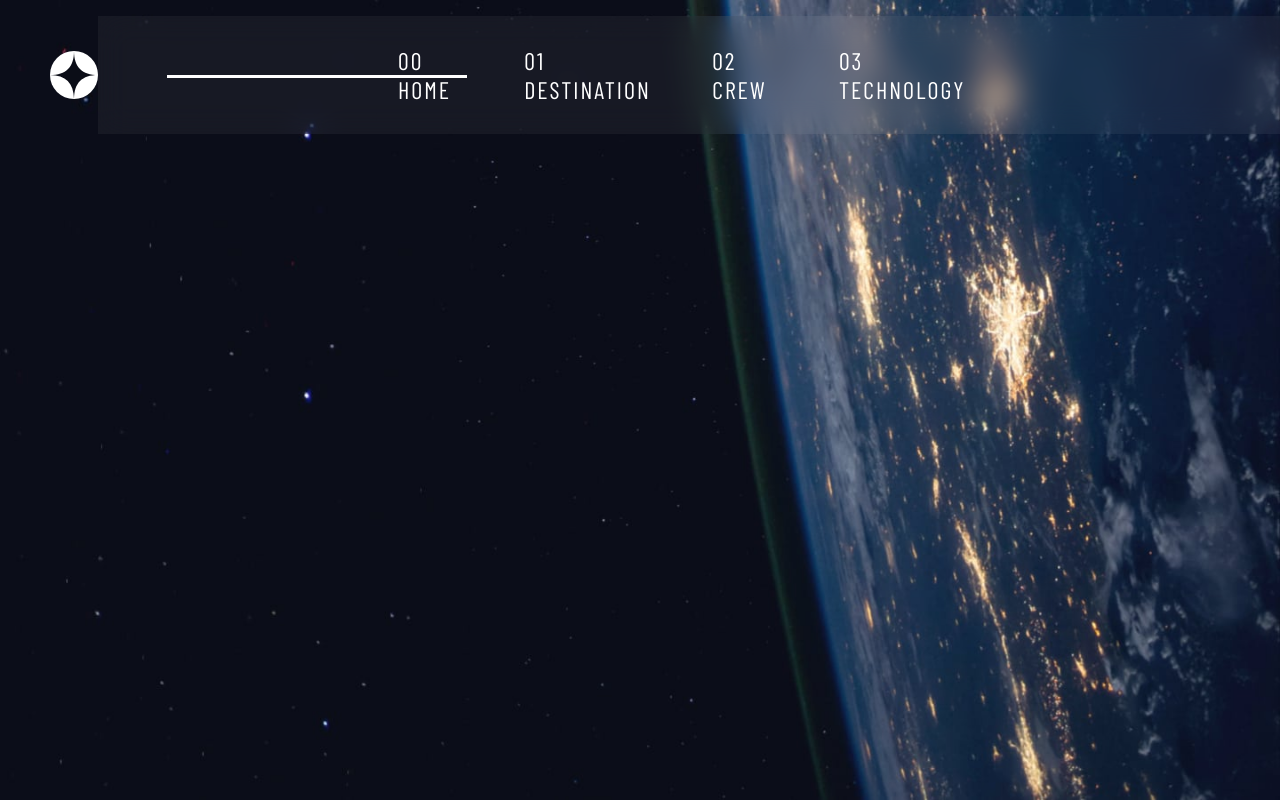
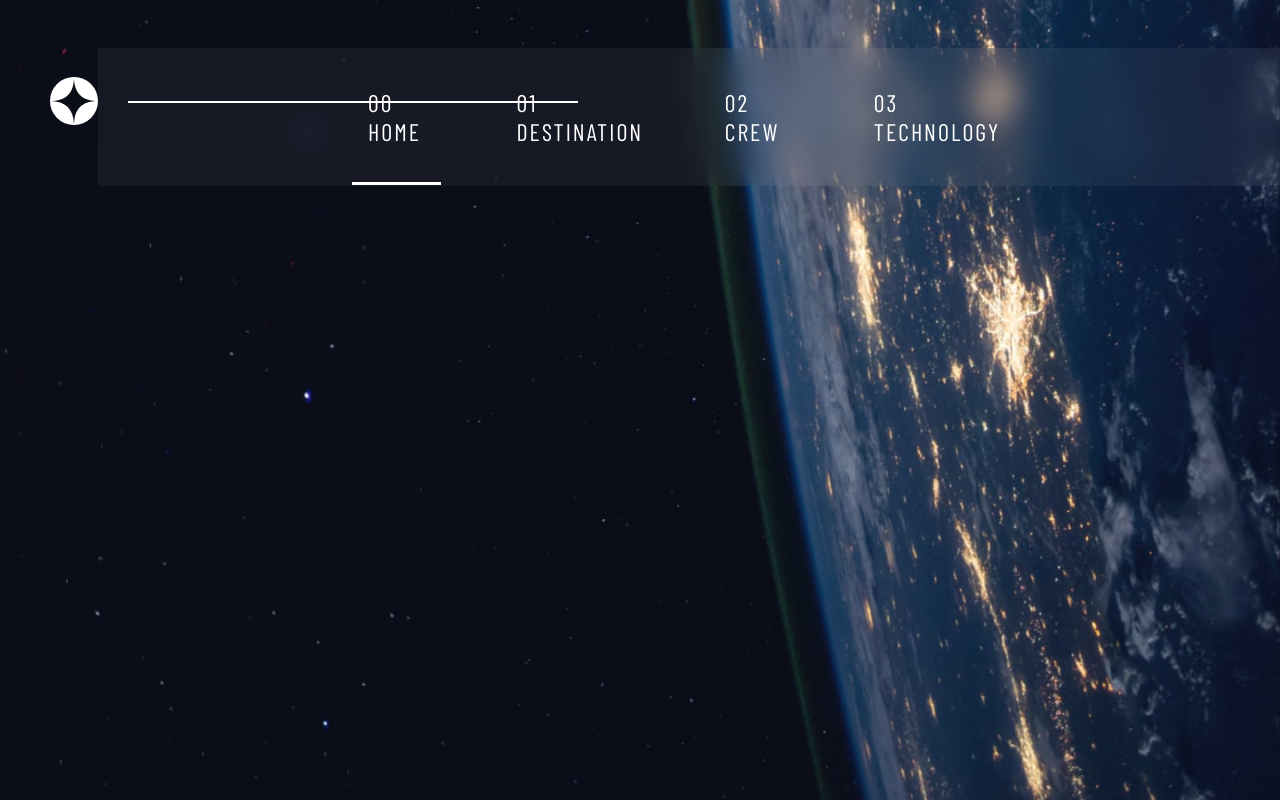
Before and after one commit to ME0WGE/React-Space-Router, a React (Vite) app: page / in a window 1280 px wide. Built offline with nearby package versions, Linux system fonts and the light colour scheme; a web font is replaced by a local one.

Commit message:
nav on home git gud

```diff
--- a/src/components/header/nav.css
+++ b/src/components/header/nav.css
@@ -9,15 +9,18 @@
 #logo {
   padding-left: 50px;
 }
+/* Line between Logo & Navbar */
 .nav-container::after {
   content: "";
   position: absolute;
-  width: 300px;
-  height: 3px;
+
+  width: 450px;
+  height: 2px;
+
+  top: 50%;
+  left: 10%;
+
   background-color: white;
-  top: 50%;
-  left: 167px;
-  z-index: 1;
 }
 /* Navbar Page List */
 .nav-ul {
@@ -26,10 +29,10 @@
 
   list-style: none;
 
-  padding-right: 300px;
-  padding: 30px 300px;
+  padding: 40px 270px;
+  margin-top: 3rem;
 
-  gap: 50px;
+  gap: 75px;
 
   background-color: rgba(255, 255, 255, 0.05);
   backdrop-filter: blur(15px);
@@ -42,3 +45,17 @@
   letter-spacing: 2px;
   text-decoration: none;
 }
+/* Line under Link */
+li:nth-of-type(1)::after {
+  content: "";
+
+  position: absolute;
+
+  width: 89px;
+  height: 3px;
+
+  top: 97%;
+  left: 21.5%;
+
+  background-color: white;
+}
--- a/src/index.css
+++ b/src/index.css
@@ -12,6 +12,12 @@ Bellefair - "SPACE" & "EXPLORE
 /* Barlow Condensed */
 .nav-ul {
   font-family: "Barlow Condensed", sans-serif;
+}
+
+* {
+  -webkit-font-smoothing: antialiased;
+  -moz-osx-font-smoothing: grayscale;
+  text-rendering: optimizeLegibility;
 }
 
 #root {
--- a/src/pages/home/home.css
+++ b/src/pages/home/home.css
@@ -2,6 +2,7 @@
   background-image: url("../../assets/home/background-home-desktop.jpg");
   background-size: cover;
   background-position: center;
+  background-repeat: no-repeat;
 
   min-height: 100vh;
   width: 100%;
```
